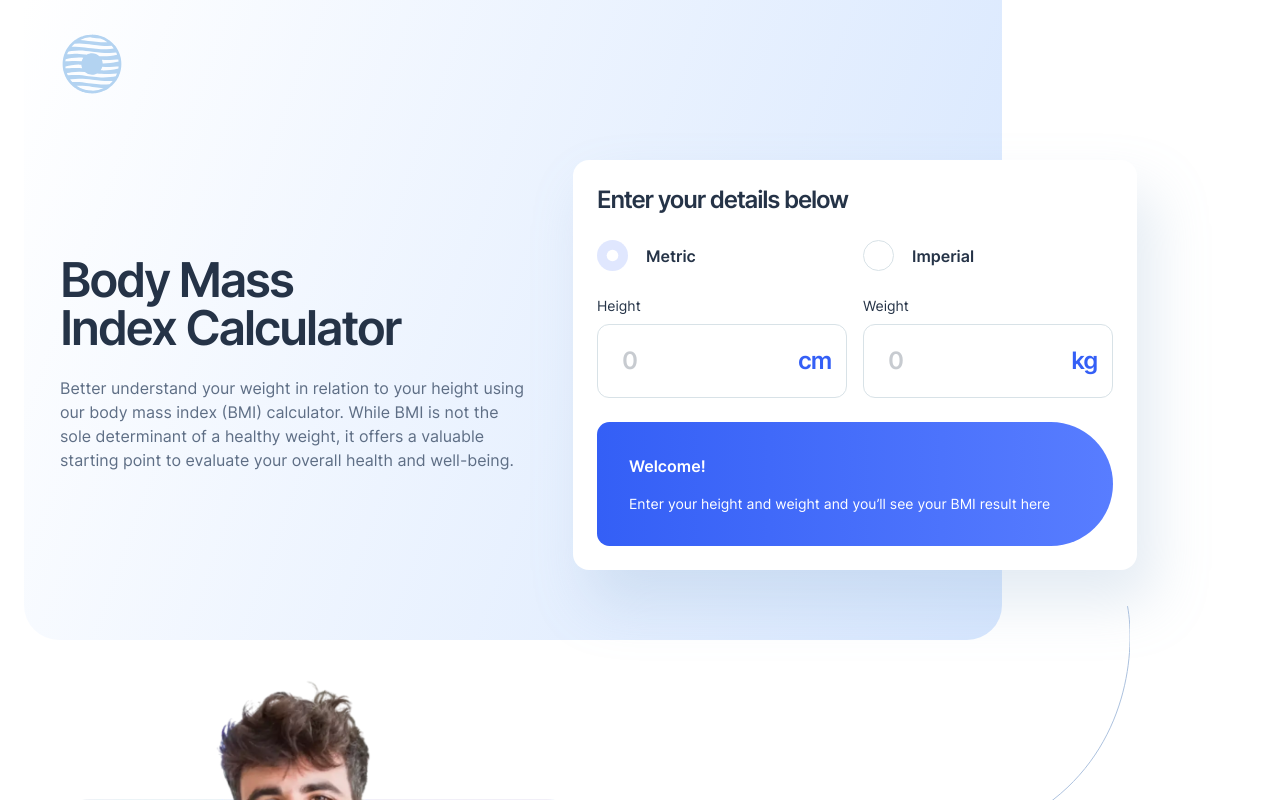
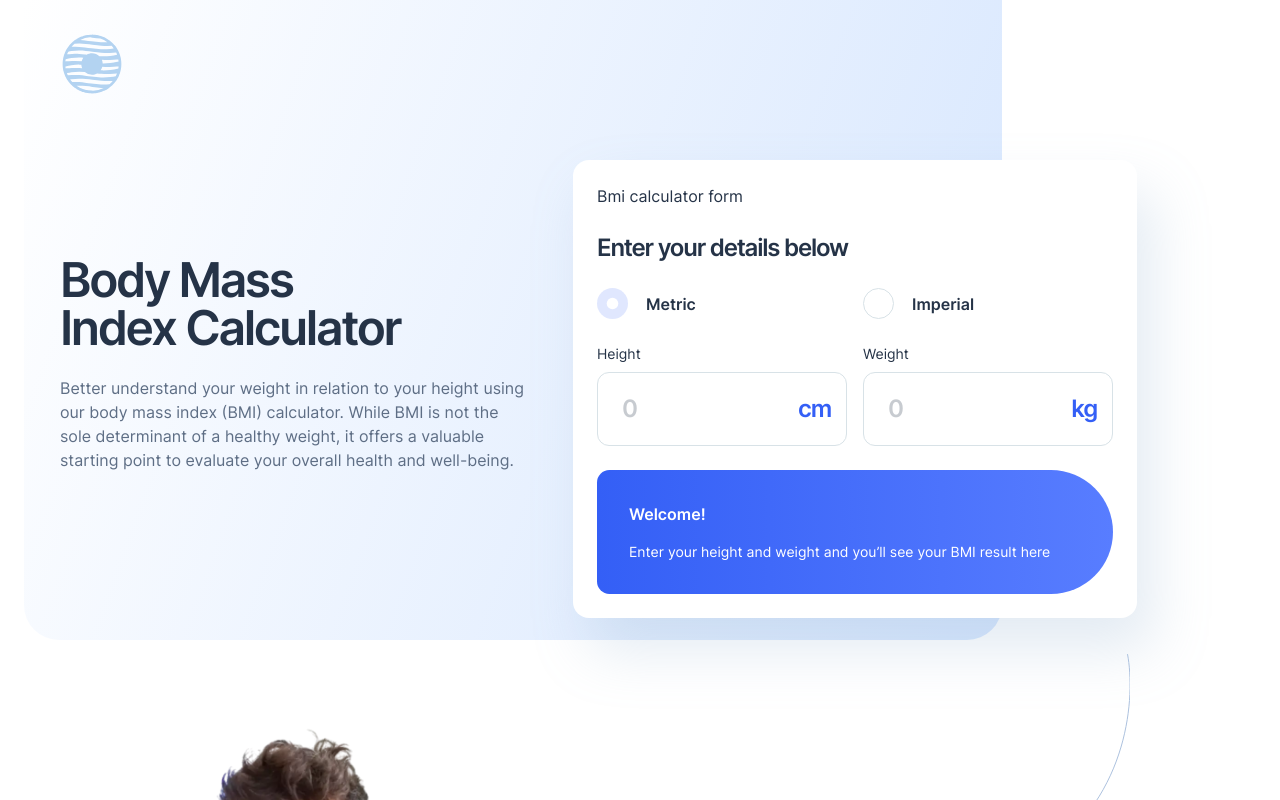
Before and after one commit to solvman/bmi-calculator, a React (Vite) app: page / in a window 1280 px wide. Shown: the top 800 px of the page. Built offline with nearby package versions, Linux system fonts and the light colour scheme.

Commit message:
Fix HTML report errors

```diff
--- a/index.html
+++ b/index.html
@@ -4,7 +4,6 @@
     <meta charset="UTF-8" />
     <link rel="icon" type="image/png" sizes="32x32" href="/favicon-32x32.png" />
     <link
-      fetchpriority="high"
       rel="preload"
       as="image"
       href="/assets/image-man-eating-CwHP7Dvj.webp"
--- a/src/components/Hero/components/Calculator/Calculator.tsx
+++ b/src/components/Hero/components/Calculator/Calculator.tsx
@@ -11,6 +11,7 @@ function Calculator() {
 
   return (
     <article className="flex w-full flex-col gap-y-6 rounded-2xl bg-white p-6 text-gunmetal shadow-card lg:max-w-[564px]">
+      <h2 className="visually-hidden">Bmi calculator form</h2>
       <fieldset className="border-red flex flex-col gap-6">
         <legend className="mb-6 text-2xl font-semibold tracking-tighter">
           Enter your details below
```
